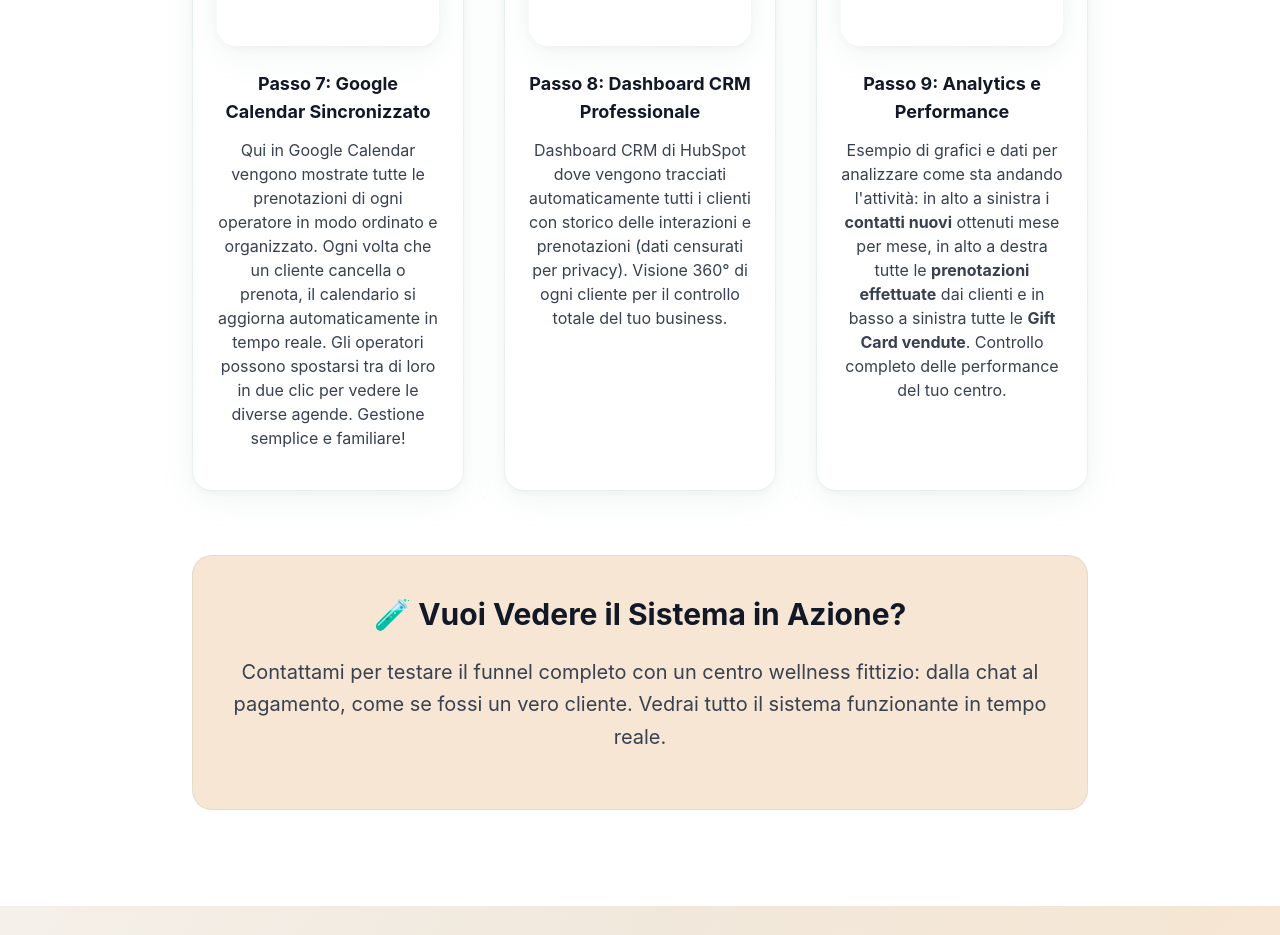
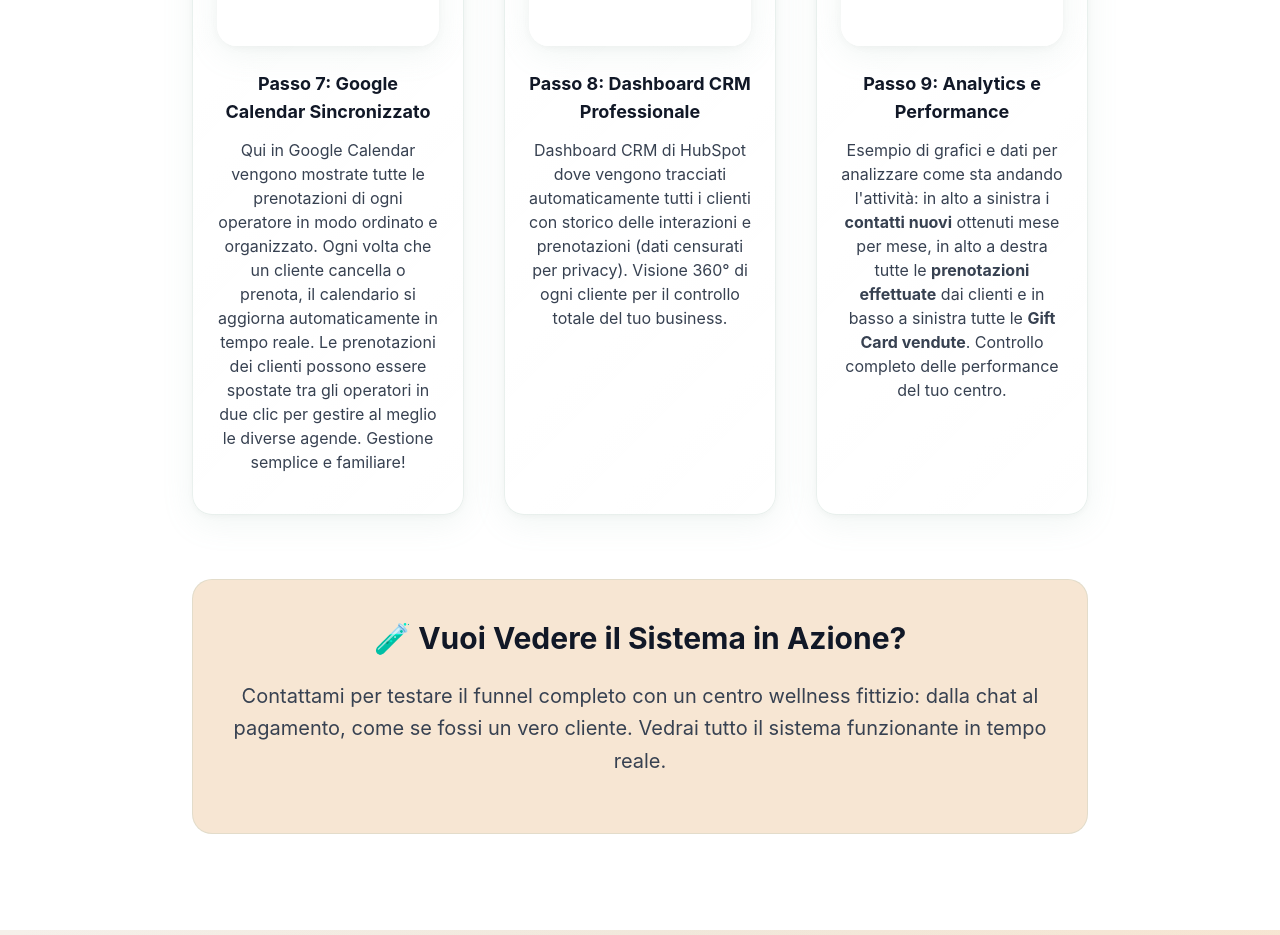
Before and after one commit to ronza99/SocialFlow-Wellness, a React (Vite) app: page / in a window 1280 px wide. Shown: the part 6880-7815 px from the top of the page. Built offline with nearby package versions, Linux system fonts and the light colour scheme.

Commit message:
Updated VideoDemo.tsx

```diff
--- a/src/components/VideoDemo.tsx
+++ b/src/components/VideoDemo.tsx
@@ -184,8 +184,9 @@ const VideoDemo = () => {
               <p className="text-gray-700 leading-relaxed text-sm sm:text-base">
                 Qui in Google Calendar vengono mostrate tutte le prenotazioni di ogni operatore
                 in modo ordinato e organizzato. Ogni volta che un cliente cancella o prenota,
-                il calendario si aggiorna automaticamente in tempo reale. Gli operatori possono
-                spostarsi tra di loro in due clic per vedere le diverse agende. Gestione semplice e familiare!
+                il calendario si aggiorna automaticamente in tempo reale. Le prenotazioni dei clienti
+                possono essere spostate tra gli operatori in due clic per gestire al meglio le diverse agende.
+                Gestione semplice e familiare!
               </p>
             </div>
 
```
